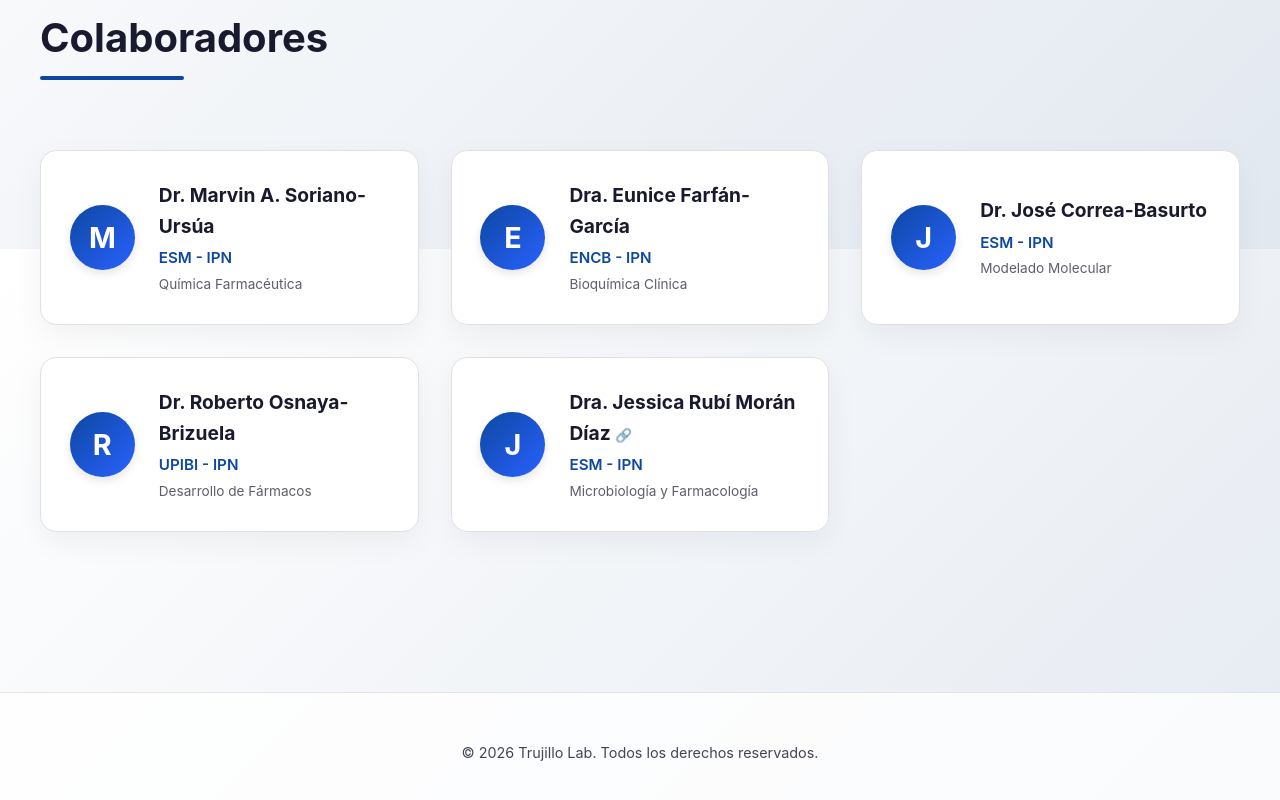
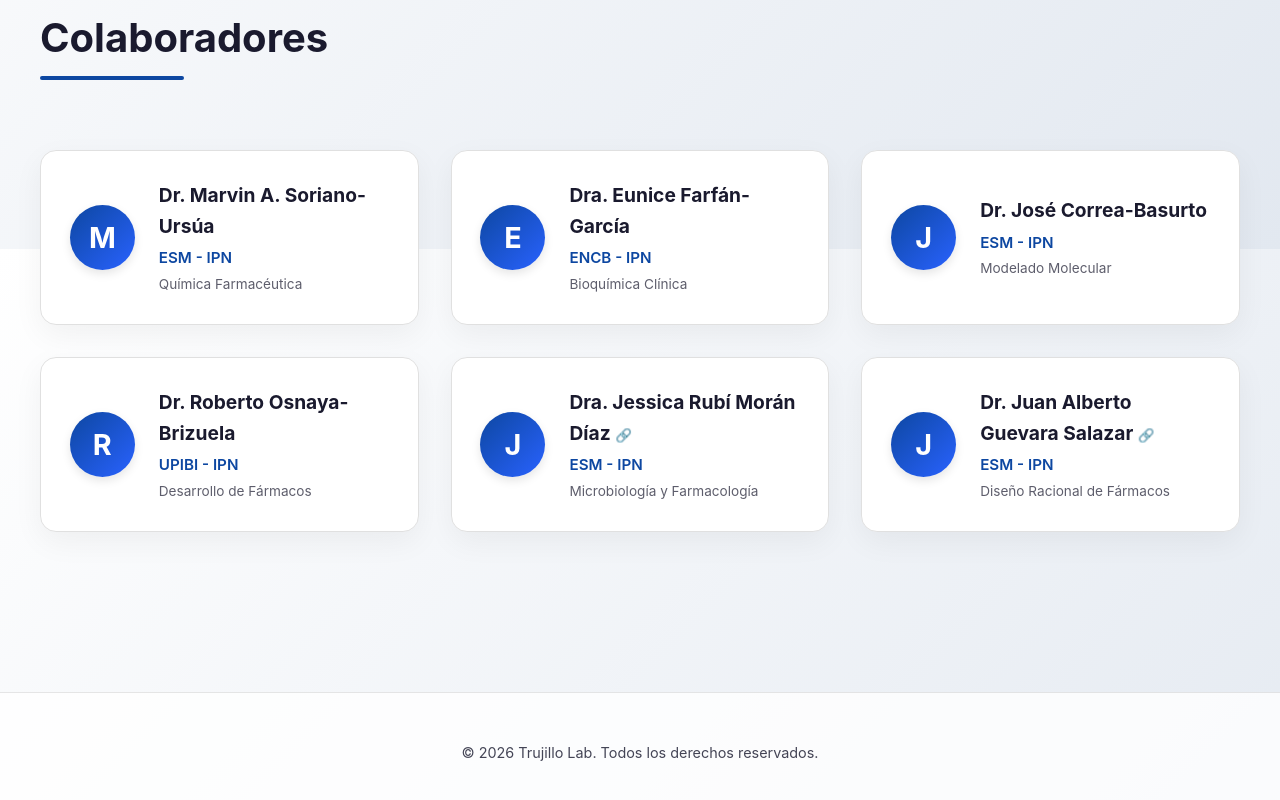
Before and after one commit to EnriqueRSegura/Pagina-Lab, a React (Vite) app: page / in a window 1280 px wide. Shown: the part 3751-4551 px from the top of the page. Built offline with nearby package versions, Linux system fonts and the light colour scheme; no server answers.

Commit message:
Add Juan Guevara Salazar as collaborator with ResearchGate link

```diff
--- a/src/components/Collaborators.jsx
+++ b/src/components/Collaborators.jsx
@@ -7,7 +7,8 @@ const collaboratorsData = [
   { name: 'Dra. Eunice Farfán-García', institution: 'ENCB - IPN', field: 'Bioquímica Clínica' },
   { name: 'Dr. José Correa-Basurto', institution: 'ESM - IPN', field: 'Modelado Molecular' },
   { name: 'Dr. Roberto Osnaya-Brizuela', institution: 'UPIBI - IPN', field: 'Desarrollo de Fármacos' },
-  { name: 'Dra. Jessica Rubí Morán Díaz', institution: 'ESM - IPN', field: 'Microbiología y Farmacología', scholarLink: 'https://scholar.google.com/citations?user=PIfh2Y0AAAAJ&hl=es' }
+  { name: 'Dra. Jessica Rubí Morán Díaz', institution: 'ESM - IPN', field: 'Microbiología y Farmacología', scholarLink: 'https://scholar.google.com/citations?user=PIfh2Y0AAAAJ&hl=es' },
+  { name: 'Dr. Juan Alberto Guevara Salazar', institution: 'ESM - IPN', field: 'Diseño Racional de Fármacos', scholarLink: 'https://www.researchgate.net/profile/Juan-Guevara-Salazar' }
 ];
 
 const Collaborators = () => {
```
